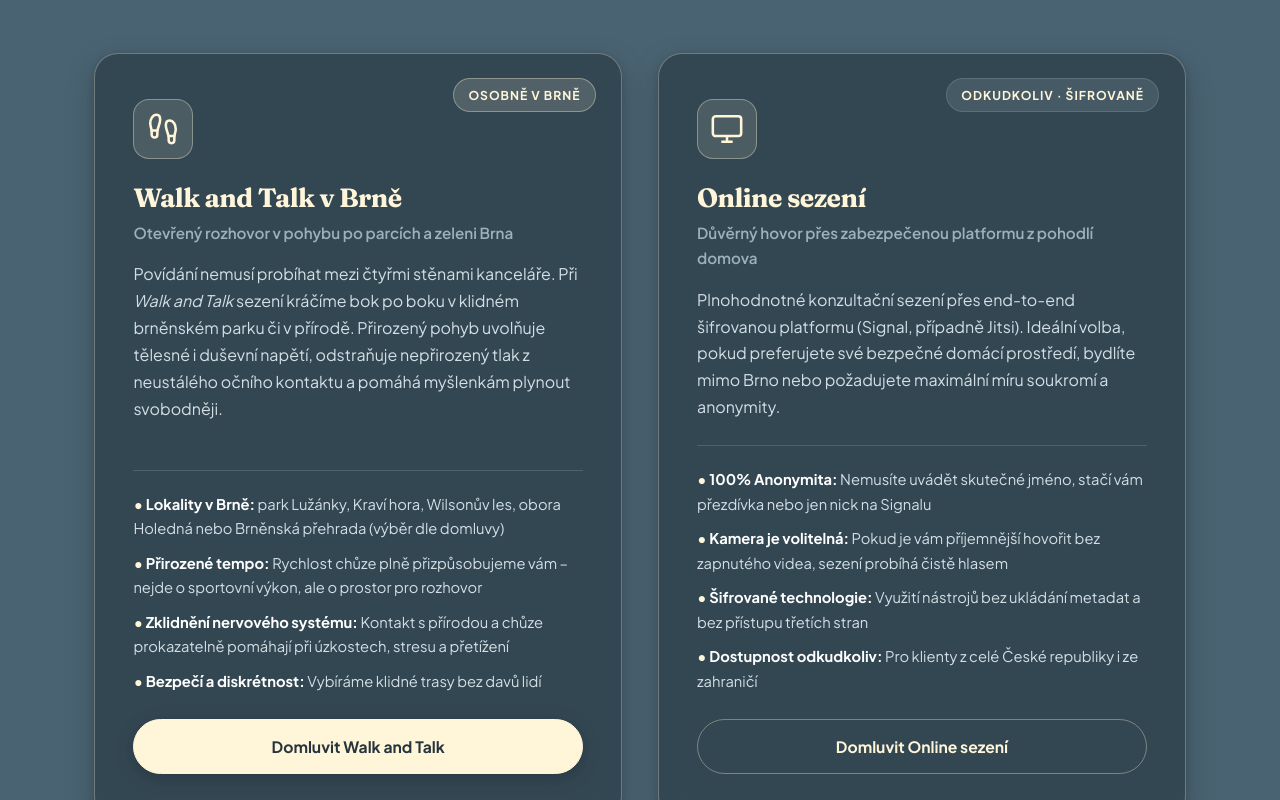
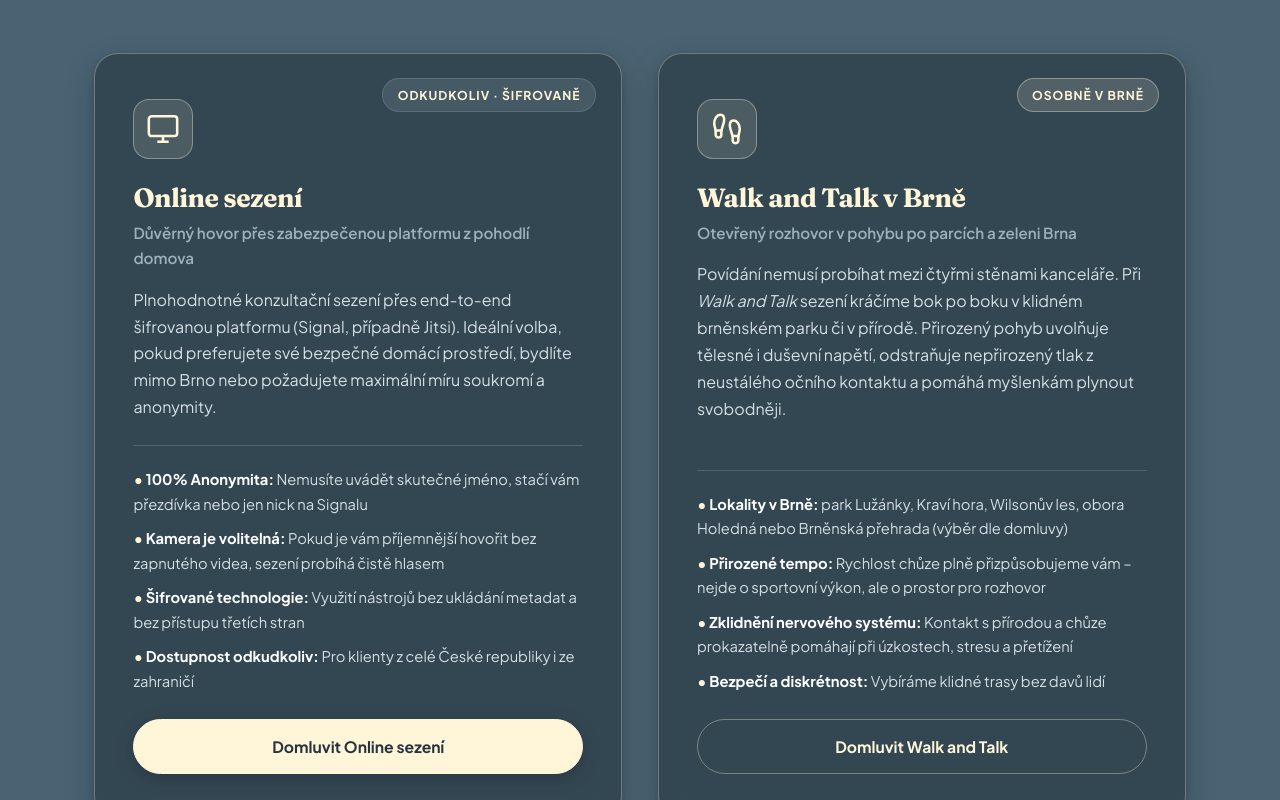
Before and after one commit to Swagmankuncice/terapie-web, a website: page index.html in a window 1280 px wide. Shown: the part 2725-3525 px from the top of the page. Drawn offline with Linux system fonts and the light colour scheme.

Commit message:
feat(layout): swap positions of Online sezení and Walk and Talk cards

```diff
--- a/index.html
+++ b/index.html
@@ -22,7 +22,7 @@
   <link rel="preconnect" href="https://fonts.gstatic.com" crossorigin>
   <link href="https://fonts.googleapis.com/css2?family=Fraunces:ital,opsz,wght@0,9..144,500..800;1,9..144,400..600&family=Plus+Jakarta+Sans:wght@400;500;600;700&display=swap" rel="stylesheet">
 
-  <link rel="stylesheet" href="styles.css?v=20261004b">
+  <link rel="stylesheet" href="styles.css?v=20261004c">
 </head>
 <body>
 
@@ -216,6 +216,29 @@
 
         <div class="services-grid services-two-col">
           <article class="service-card featured-service">
+            <div class="service-badge service-badge-alt">Odkudkoliv · Šifrovaně</div>
+            <div class="service-icon" aria-hidden="true">
+              <svg width="34" height="34" viewBox="0 0 24 24" fill="none" stroke="currentColor" stroke-width="1.8">
+                <rect x="2" y="3" width="20" height="14" rx="2" ry="2"/>
+                <line x1="8" y1="21" x2="16" y2="21"/>
+                <line x1="12" y1="17" x2="12" y2="21"/>
+              </svg>
+            </div>
+            <h3 class="service-title">Online sezení</h3>
+            <p class="service-subtitle-card">Důvěrný hovor přes zabezpečenou platformu z pohodlí domova</p>
+            <p class="service-desc">
+              Plnohodnotné konzultační sezení přes end-to-end šifrovanou platformu (Signal, případně Jitsi). Ideální volba, pokud preferujete své bezpečné domácí prostředí, bydlíte mimo Brno nebo požadujete maximální míru soukromí a anonymity.
+            </p>
+            <ul class="service-points">
+              <li><strong>100% Anonymita:</strong> Nemusíte uvádět skutečné jméno, stačí vám přezdívka nebo jen nick na Signalu</li>
+              <li><strong>Kamera je volitelná:</strong> Pokud je vám příjemnější hovořit bez zapnutého videa, sezení probíhá čistě hlasem</li>
+              <li><strong>Šifrované technologie:</strong> Využití nástrojů bez ukládání metadat a bez přístupu třetích stran</li>
+              <li><strong>Dostupnost odkudkoliv:</strong> Pro klienty z celé České republiky i ze zahraničí</li>
+            </ul>
+            <a href="#kontakt" class="btn btn-primary card-cta">Domluvit Online sezení</a>
+          </article>
+
+          <article class="service-card featured-service">
             <div class="service-badge">Osobně v Brně</div>
             <div class="service-icon" aria-hidden="true">
               <svg width="34" height="34" viewBox="0 0 24 24" fill="none" stroke="currentColor" stroke-width="1.8" stroke-linecap="round" stroke-linejoin="round">
@@ -236,30 +259,7 @@
               <li><strong>Zklidnění nervového systému:</strong> Kontakt s přírodou a chůze prokazatelně pomáhají při úzkostech, stresu a přetížení</li>
               <li><strong>Bezpečí a diskrétnost:</strong> Vybíráme klidné trasy bez davů lidí</li>
             </ul>
-            <a href="#kontakt" class="btn btn-primary card-cta">Domluvit Walk and Talk</a>
-          </article>
-
-          <article class="service-card featured-service">
-            <div class="service-badge service-badge-alt">Odkudkoliv · Šifrovaně</div>
-            <div class="service-icon" aria-hidden="true">
-              <svg width="34" height="34" viewBox="0 0 24 24" fill="none" stroke="currentColor" stroke-width="1.8">
-                <rect x="2" y="3" width="20" height="14" rx="2" ry="2"/>
-                <line x1="8" y1="21" x2="16" y2="21"/>
-                <line x1="12" y1="17" x2="12" y2="21"/>
-              </svg>
-            </div>
-            <h3 class="service-title">Online sezení</h3>
-            <p class="service-subtitle-card">Důvěrný hovor přes zabezpečenou platformu z pohodlí domova</p>
-            <p class="service-desc">
-              Plnohodnotné konzultační sezení přes end-to-end šifrovanou platformu (Signal, případně Jitsi). Ideální volba, pokud preferujete své bezpečné domácí prostředí, bydlíte mimo Brno nebo požadujete maximální míru soukromí a anonymity.
-            </p>
-            <ul class="service-points">
-              <li><strong>100% Anonymita:</strong> Nemusíte uvádět skutečné jméno, stačí vám přezdívka nebo jen nick na Signalu</li>
-              <li><strong>Kamera je volitelná:</strong> Pokud je vám příjemnější hovořit bez zapnutého videa, sezení probíhá čistě hlasem</li>
-              <li><strong>Šifrované technologie:</strong> Využití nástrojů bez ukládání metadat a bez přístupu třetích stran</li>
-              <li><strong>Dostupnost odkudkoliv:</strong> Pro klienty z celé České republiky i ze zahraničí</li>
-            </ul>
-            <a href="#kontakt" class="btn btn-secondary card-cta">Domluvit Online sezení</a>
+            <a href="#kontakt" class="btn btn-secondary card-cta">Domluvit Walk and Talk</a>
           </article>
         </div>
 
@@ -720,6 +720,6 @@
     </div>
   </footer>
 
-  <script src="script.js?v=20261004b"></script>
+  <script src="script.js?v=20261004c"></script>
 </body>
 </html>
```
